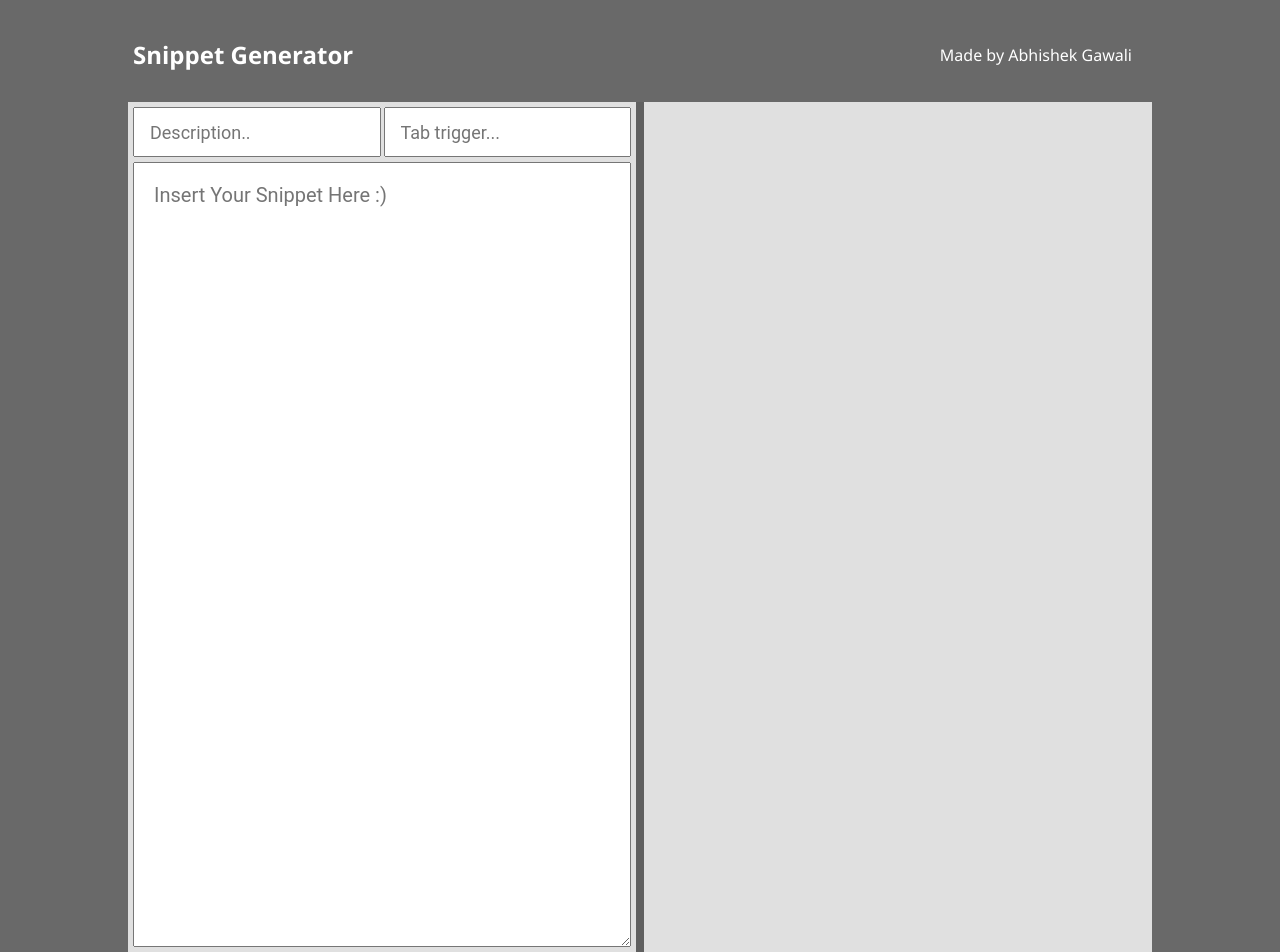
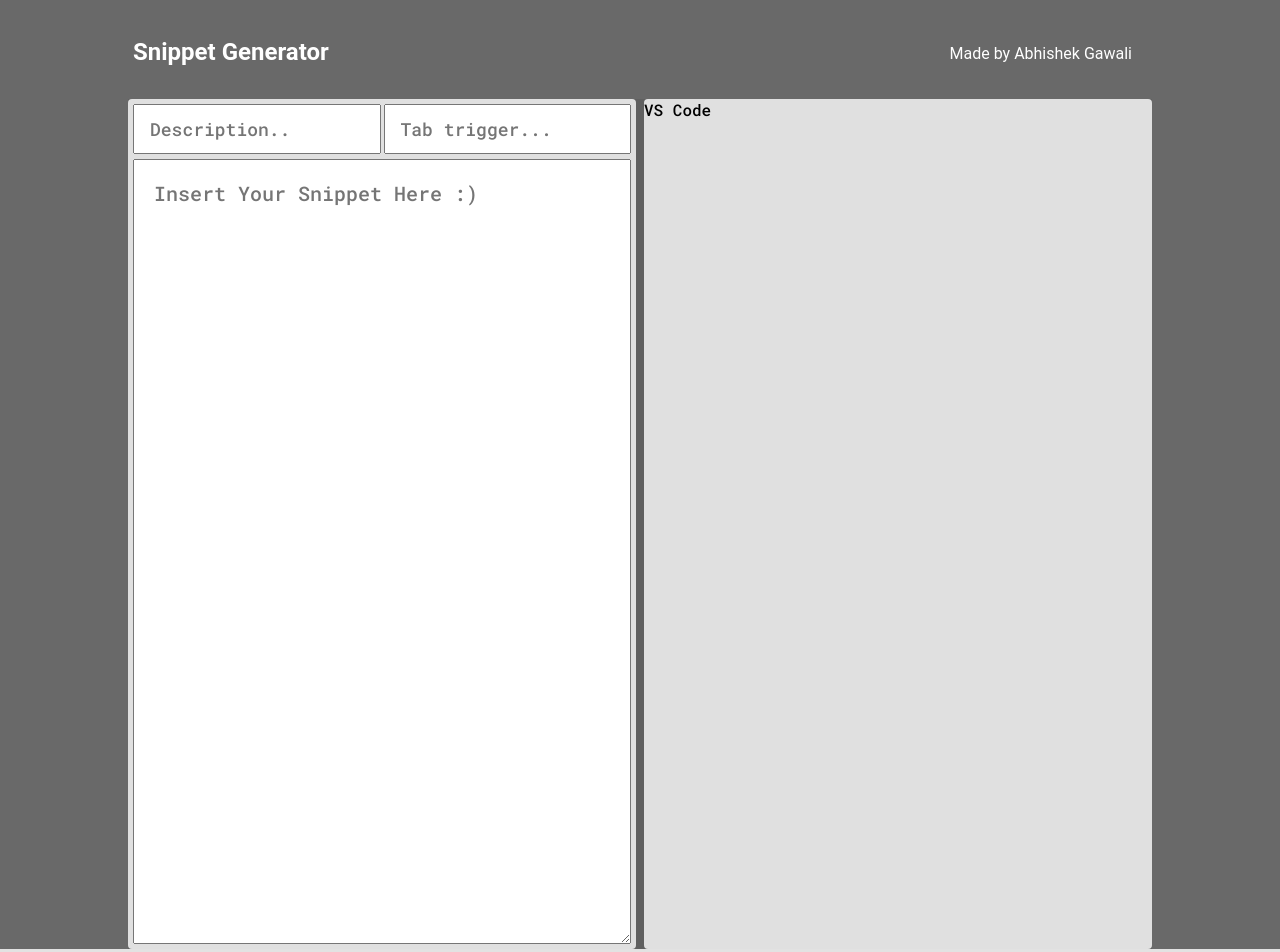
Before and after one commit to iamabhishekgawali/SnippetGenerator, a Django app: page / in a window 1280 px wide. Run offline with Django 3.2, Linux system fonts and the light colour scheme.

Commit message:
Added radio buttons to

```diff
--- a/Home/static/Home/main.css
+++ b/Home/static/Home/main.css
@@ -19,13 +19,13 @@ body{
 .outer1-box1{
     margin-top:10px;
     margin-left: 5px;
-    font-family: 'Segoe UI', Tahoma, Geneva, Verdana, sans-serif;
+    font-family: 'Roboto', Tahoma, Geneva, Verdana, sans-serif;
     color: white;
     flex: 1;
 }
 
 .outer1-box2{
-    font-family: 'Segoe UI', Tahoma, Geneva, Verdana, sans-serif;
+    font-family: 'Roboto', Tahoma, Geneva, Verdana, sans-serif;
     color: white;
     flex: 1;
     text-align: end;
@@ -39,12 +39,12 @@ body{
 
 }
 
-
 .outer2-box1{
     flex: 1;
     display: flex;
     flex-direction: column;
     background-color: #E0E0E0;
+    border-radius: 4px;
 }
 
 .tab-trigger
@@ -66,7 +66,7 @@ textarea{
     padding: 20px;
     box-sizing: border-box;
     font-size: 20px;
-    font-family: 'Roboto', sans-serif;
+    font-family: 'Roboto Mono', monospace;
 }
 
 .description{
@@ -84,12 +84,12 @@ textarea{
 
 }
 
-input{
+.left-upper{
     width: 100%;
     height: 50px;
     padding: 15px;
     font-size: 18px;
-    font-family: 'Roboto', sans-serif;
+    font-family: 'Roboto Mono', monospace;
     box-sizing: border-box;
 }
 
@@ -97,4 +97,17 @@ input{
     margin-left: 8px;
     background-color: #E0E0E0;
     flex: 1;
+    border-radius: 4px;
 }
+
+
+
+input[type="radio"]{
+    display: none;
+}
+
+
+label{
+    font-family: 'Roboto mono';
+
+}
--- a/Home/templates/Home/index.html
+++ b/Home/templates/Home/index.html
@@ -12,6 +12,11 @@
     <link rel="preconnect" href="https://fonts.googleapis.com">
     <link rel="preconnect" href="https://fonts.gstatic.com" crossorigin>
     <link href="https://fonts.googleapis.com/css2?family=Open+Sans&display=swap" rel="stylesheet">
+
+    <link rel="preconnect" href="https://fonts.googleapis.com">
+    <link rel="preconnect" href="https://fonts.gstatic.com" crossorigin>
+    <link href="https://fonts.googleapis.com/css2?family=Roboto+Mono:wght@500&display=swap" rel="stylesheet">
+    <script src="https://ajax.googleapis.com/ajax/libs/jquery/3.4.1/jquery.min.js"></script>
 
 </head>
 
@@ -43,23 +48,43 @@
                 <div class="tab-trigger">
 
                     <div class="description">
-                    <input type="text" name="description" placeholder="Description.."> </input>
+                        <input class = "left-upper" type="text" name="description" placeholder="Description.."> </input>
                     </div>
 
                     <div class="tag">
-                    <input type="text" name="tag" placeholder="Tab trigger..."> </input>
+                        <input  class="left-upper" type="text" name="tag" placeholder="Tab trigger..."> </input>
                     </div>
 
 
                 </div>
                 <div class="snippet">
 
-                <textarea name="code" placeholder="Insert Your Snippet Here :)" ></textarea>
+                    <textarea name="code" placeholder="Insert Your Snippet Here :)"></textarea>
 
                 </div>
 
             </div>
+
+
+
+
             <div class="outer2-box2">
+
+
+                <div class="Buttons1">
+
+
+                    <input type="radio" id="vsc"  name = "VSCode" checked="checked">
+                    <label for="vsc">VS Code</label>
+
+
+                </div>
+
+
+
+            </div>
+
+
 
         </div>
 
```
Lines whose indentation alone changed are shown as unchanged.
